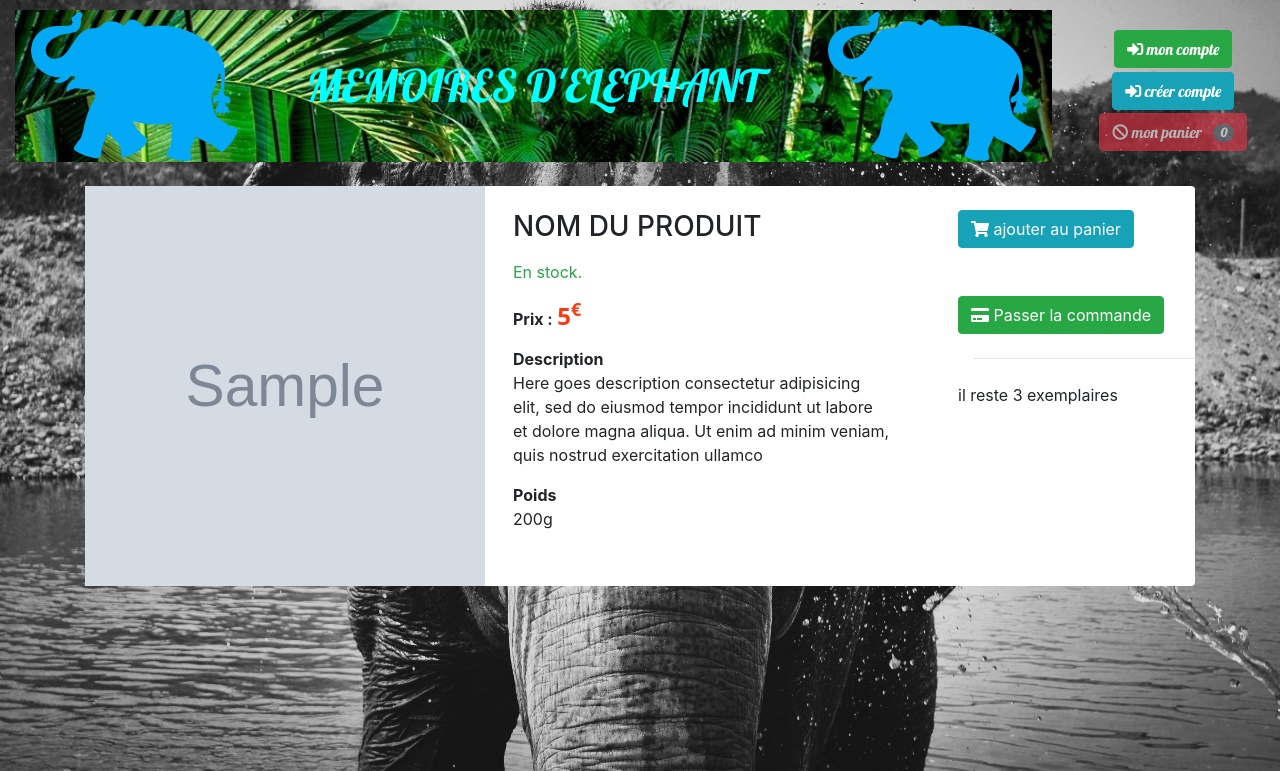
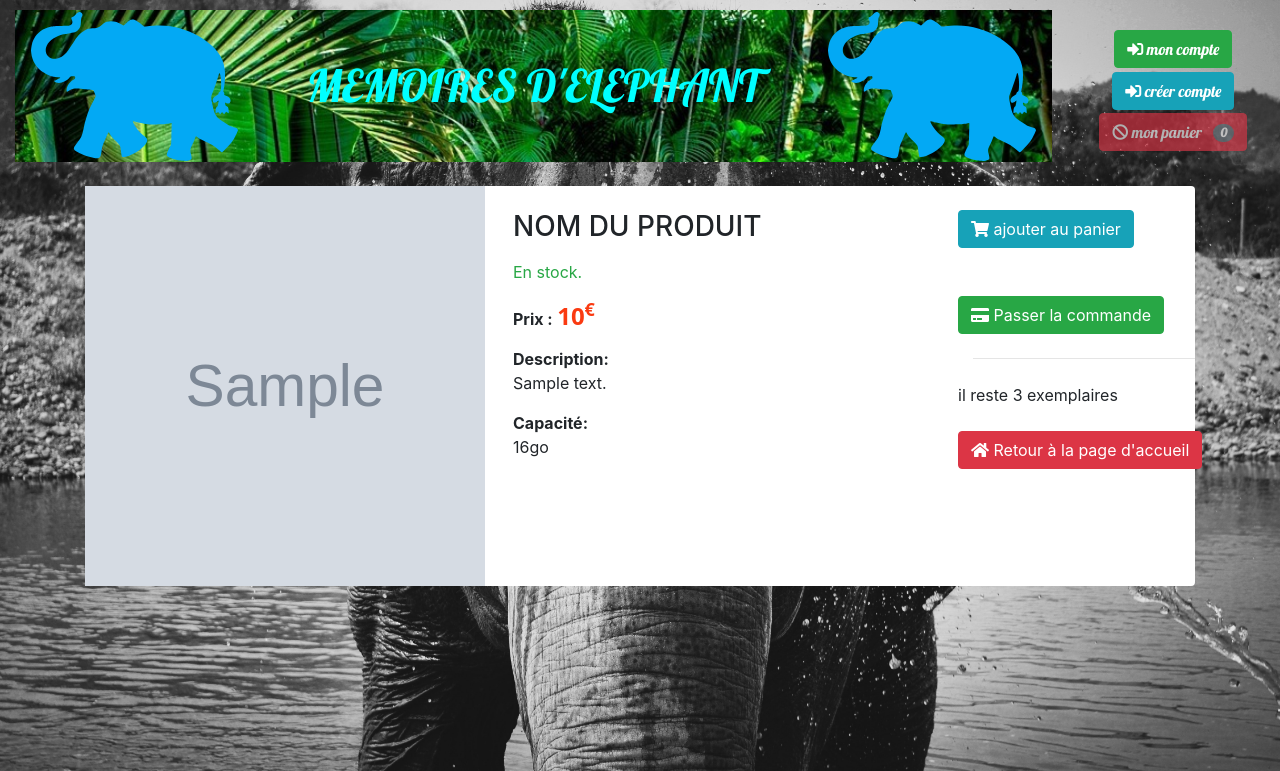
Before and after one commit to gegealf/mon-site-marchand, a Flask app: page /page_fiche_produit/1 in a window 1280 px wide. Shown: the top 771 px of the page. Run offline with Flask 2, Linux system fonts and the light colour scheme; tables that the repository leaves empty hold one stand-in row (values such as "Sample post"); grey boxes marked "Sample" are stand-in pictures; parts of the project's set-up code (start-up, migrations or seed data) failed here and were passed over; some libraries are stand-ins or nearby versions.

Commit message:
page fiche produit détails: ajout bouton+lien pour retourner à la page d'accueil et récupération prix+description depuis produit en paramètre

```diff
--- a/controleur.py
+++ b/controleur.py
@@ -57,7 +57,7 @@ def deconnexion():
     """                 """
     log.debug('deconnexion du compte effectuée')
     session['vous_etes_loggue'] = False
-    return redirect(redirect_url())
+    return redirect(request.referrer)
 
 
 def page_administrateur():
@@ -198,8 +198,3 @@ def page_fiche_produit(numero_produit):
     return render_template('page_fiche_produit.html', numero_produit=numero_produit, produit=produit, message1=message1,
                            message2=message2
                            )
-
-
-def redirect_url(default='index'):
-    """             """
-    return request.args.get('next') or request.referrer or url_for(default)
--- a/templates/page_fiche_produit.html
+++ b/templates/page_fiche_produit.html
@@ -23,17 +23,15 @@
                     </div>
                     <div class="mb-3 mt-3">
                         <span class="price-title">Prix :</span>
-                        <span class="price color-price">5<sup>€</sup></span>
+                        <span class="price color-price">{{ produit[1] }}<sup>€</sup></span>
                     </div>
                     <dl class="item-property">
-                        <dt>Description</dt>
-                        <dd><p>Here goes description consectetur adipisicing elit, sed do eiusmod
-                            tempor incididunt ut labore et dolore magna aliqua. Ut enim ad minim veniam,
-                            quis nostrud exercitation ullamco </p></dd>
+                        <dt>Description:</dt>
+                        <dd><p>{{ produit[3] }} </p></dd>
                     </dl>
                     <dl class="param param-feature">
-                        <dt>Poids</dt>
-                        <dd>200g</dd>
+                        <dt>Capacité:</dt>
+                        <dd>16go</dd>
                     </dl>
                 </article>
             </aside>
@@ -52,6 +50,10 @@
                 <div class="row mb-4 mt-4">
                     il reste 3 exemplaires
                 </div>
+                <div class="row mb-4 mt-4">
+                    <a class="btn btn-large btn-danger" href="{{ url_for('page_d_accueil') }}">
+                        <i class="fas fa-home"></i> Retour à la page d'accueil </a>
+                </div>
             </aside>
         </div>
     </div>
```
